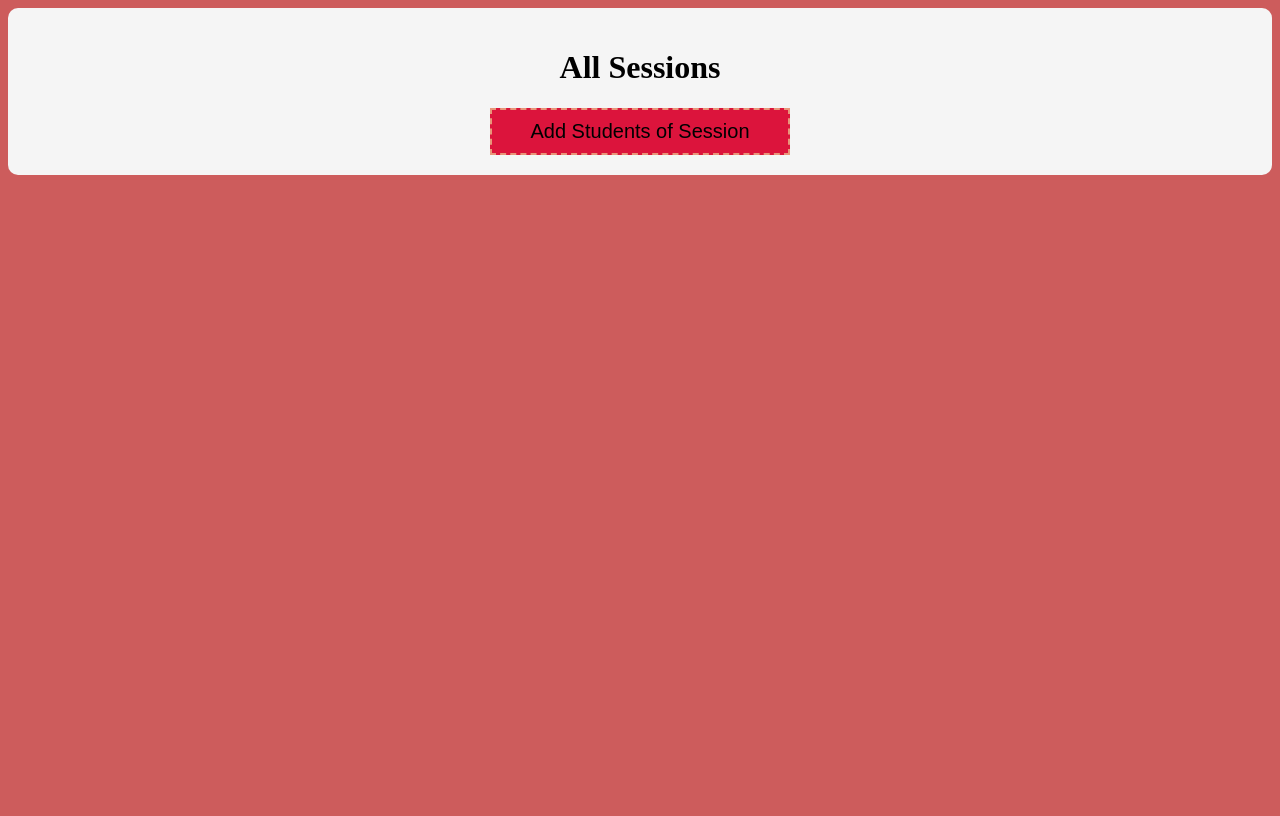
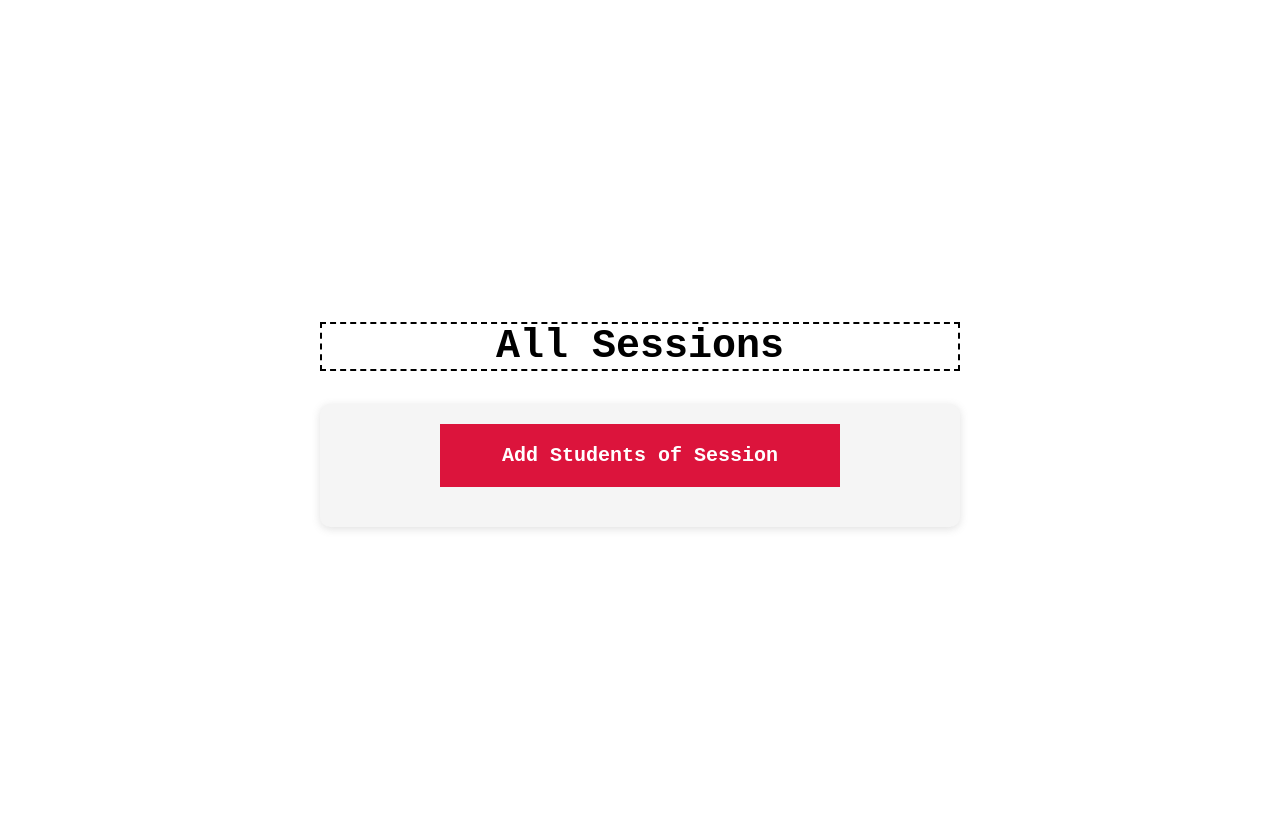
Before and after one commit to ofr23/DormHub-University-Residence-Made-Easy, a Django app: template Hall_Management/templates/allStudent.html in a window 1280 px wide. Before the commit the page ends 175 px from the top, so only its background shows below. Run offline with Django 4.2, Linux system fonts and the light colour scheme; the template is opened without the code that fills it: most values are stand-ins (such as "Sample title", 1, 10 or a date in 2020).

Commit message:
Students Added to Hall

```diff
--- a/Hall_Management/Student/models.py
+++ b/Hall_Management/Student/models.py
@@ -14,6 +14,6 @@ class Student(models.Model):
     username=models.CharField(max_length=100,blank=True,null=True)
     password=models.CharField(max_length=100,blank=True,null=True)
     hall=models.ForeignKey(Hall,on_delete=models.CASCADE,null=True)
-    session=models.IntegerField(default=0,null=True,blank=True)
+    session=models.ForeignKey(Session,on_delete=models.CASCADE,null=True,blank=True)
     def __str__(self):
         return str(self.name)+" - "+str(self.studentId)
--- /dev/null
+++ b/Hall_Management/media/csvs/student.csv
@@ -0,0 +1,5 @@
+studentId,name,email,hall,hallId,session
+121,studen1,sa@gmail.com,MMH,1,2018
+122,studen2,sb@gmail.com,MMH,1,2018
+123,student3,sc@gmail.com,SB,2,2018
+124,student4,sd@gmail.com,SB,2,2018
--- a/Hall_Management/templates/allStudent.html
+++ b/Hall_Management/templates/allStudent.html
@@ -3,25 +3,42 @@
   <head>
     <style>
       body {
-        display: flexc;
+        display: flex;
         justify-content: center;
         align-items: center;
-        background: indianred;
+        background: white;
+        height: 100vh;
+        font-family: "Courier New", Courier, monospace;
       }
-      .con {
+      .con form {
         display: flex;
         justify-content: center;
         flex-direction: column;
         align-items: center;
         background-color: whitesmoke;
         padding: 20px;
+        width: 600px;
+        box-shadow: rgba(99, 99, 99, 0.2) 0px 2px 8px 0px;
         border-radius: 10px;
+      }
+      .con h2 {
+        text-align: center;
+        font-size: 40px;
+        border: 2px dashed black;
       }
       .con button {
         font-size: 20px;
-        padding: 10px;
-        width: 300px;
-        border: 2px dashed darksalmon;
+        padding: 20px;
+        width: 400px;
+        margin-bottom: 20px;
+        color: white;
+        font-family: "Courier New", Courier, monospace;
+        border: none;
+        cursor: pointer;
+        font-weight: 700;
+      }
+      .con button:hover {
+        background: salmon;
       }
     </style>
     <meta charset="UTF-8" />
@@ -30,13 +47,16 @@
   </head>
   <body>
     <div class="con">
-      <h1>All Sessions</h1>
-      {%for o,i in queryDict.items%} {%if i is 1%}
+      <h2>All Sessions</h2>
+      {%for o,i in queryDict.items%}
+      <form method="POST">
+        {%csrf_token%} {%if i is 1%}
         <button
           type="submit"
           name="add"
           value="{{o.session}}"
           style="background: rgb(7, 189, 86)"
+          disabled
         >
           Session {{o.session}} completed.
         </button>
@@ -49,6 +69,7 @@
         >
           Add Students of Session {{o.session}}
         </button>
+      </form>
       {%endif%} {%endfor%}
     </div>
   </body>
```
Also changed, not shown: Hall_Management/Provost/views.py (+13 -3 lines), Hall_Management/templates/provost.html (added, +9 -0 lines), Hall_Management/Student/migrations/0007_alter_student_session.py (added), Hall_Management/db.sqlite3, 2 other files. Lines whose indentation alone changed are shown as unchanged.
